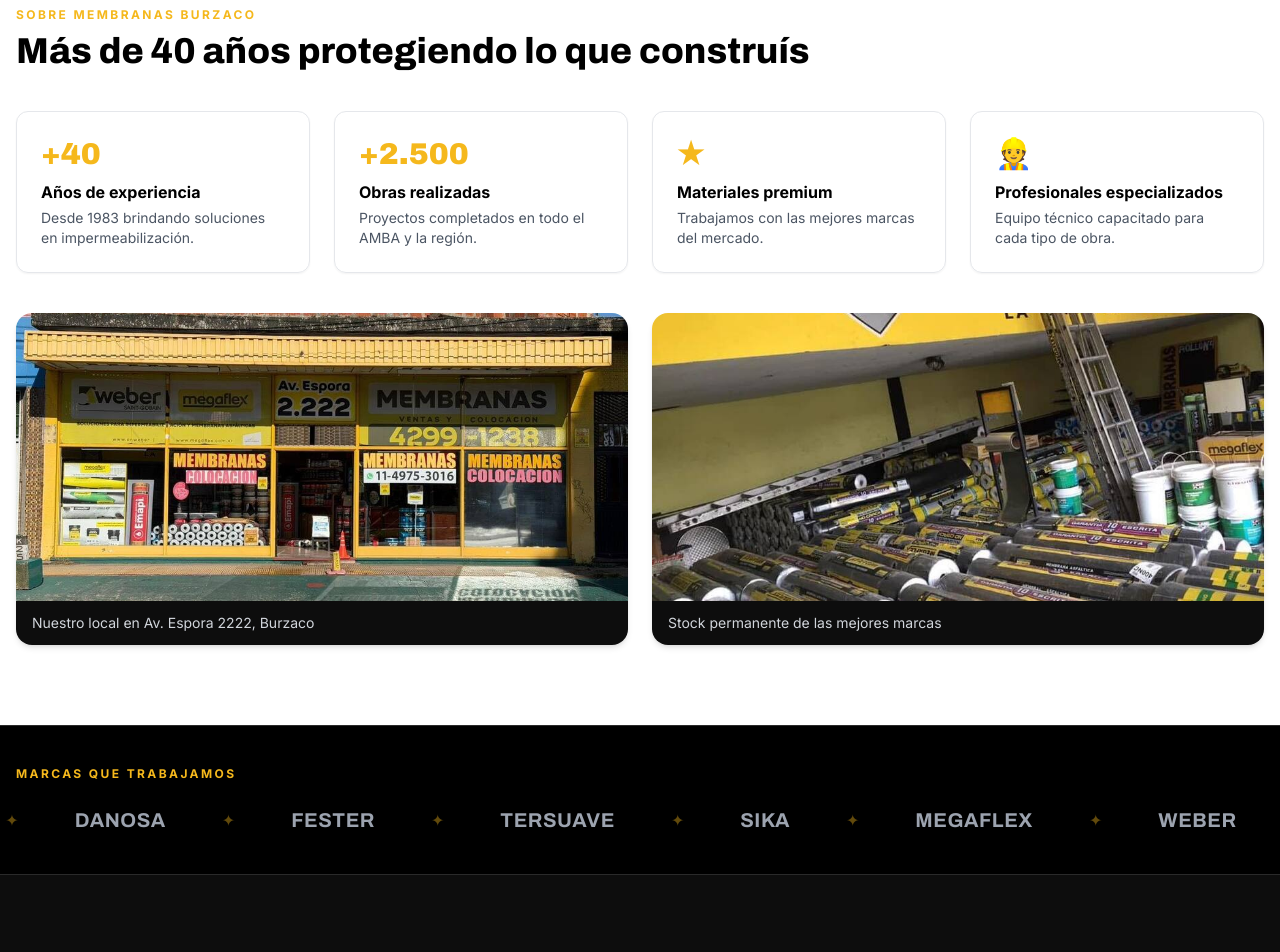
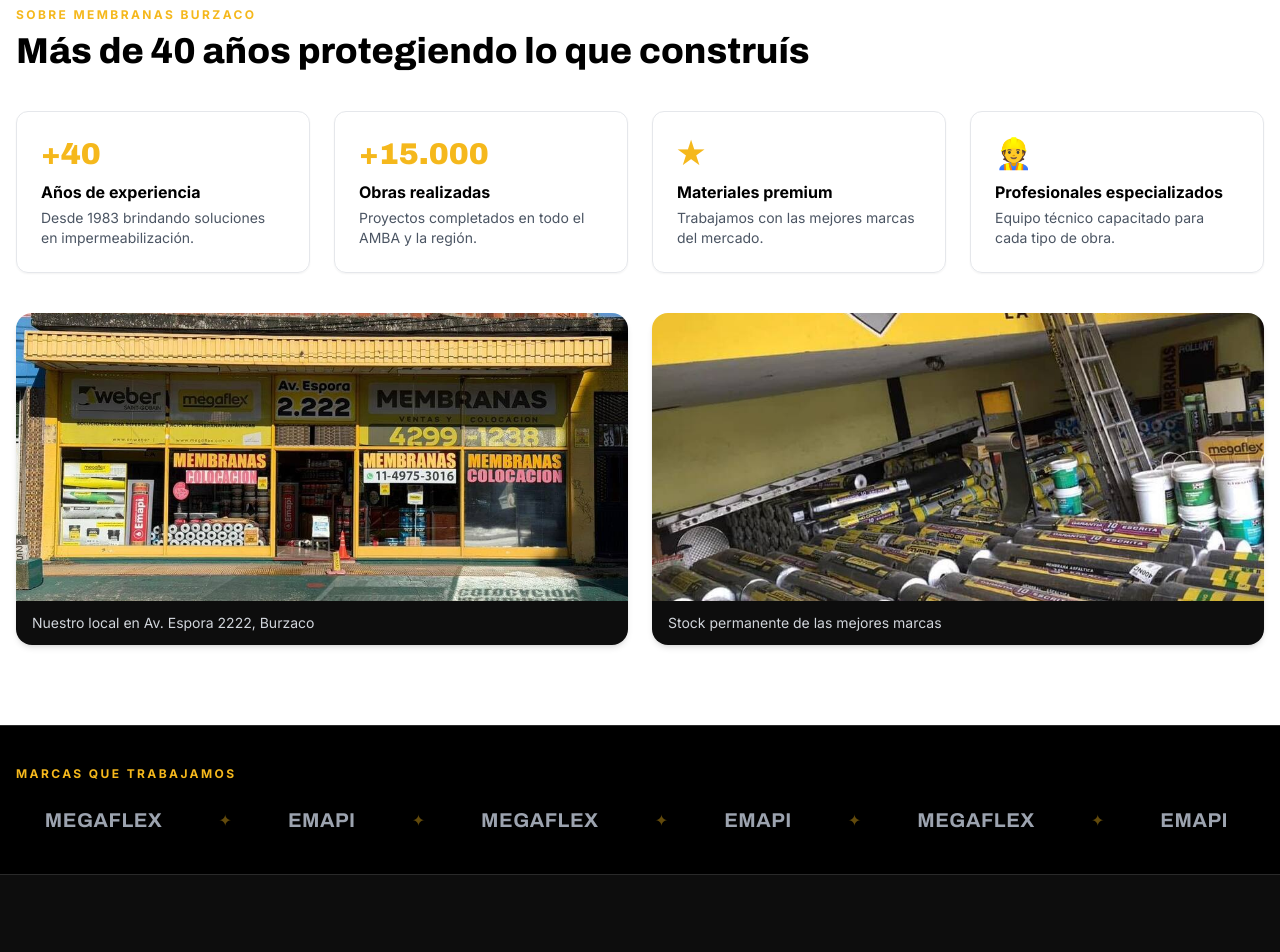
Before and after one commit to bcapriz/membranas-burzaco, a React (Vite) app: page / in a window 1280 px wide. Shown: the part 2700-3652 px from the top of the page. Built offline with nearby package versions, Linux system fonts and the light colour scheme; no server answers.

Commit message:
fix: Correction of markings and number of works completed

```diff
--- a/src/components/public/About.jsx
+++ b/src/components/public/About.jsx
@@ -1,11 +1,11 @@
 const stats = [
   { valor: '+40', titulo: 'Años de experiencia', detalle: 'Desde 1983 brindando soluciones en impermeabilización.' },
-  { valor: '+2.500', titulo: 'Obras realizadas', detalle: 'Proyectos completados en todo el AMBA y la región.' },
+  { valor: '+15.000', titulo: 'Obras realizadas', detalle: 'Proyectos completados en todo el AMBA y la región.' },
   { valor: '★', titulo: 'Materiales premium', detalle: 'Trabajamos con las mejores marcas del mercado.' },
   { valor: '👷', titulo: 'Profesionales especializados', detalle: 'Equipo técnico capacitado para cada tipo de obra.' },
 ];
 
-const marcas = ['Sika', 'Megaflex', 'Weber', 'Danosa', 'Fester', 'Tersuave'];
+const marcas = ['Emapi', 'Megaflex'];
 
 export default function About() {
   return (
```
